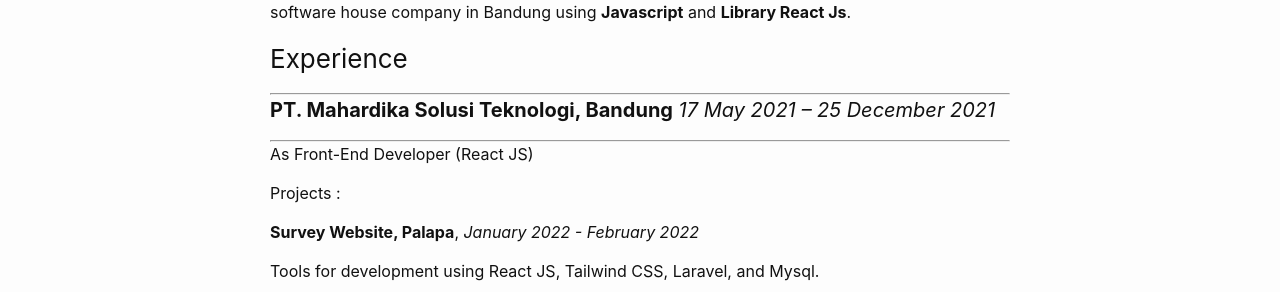
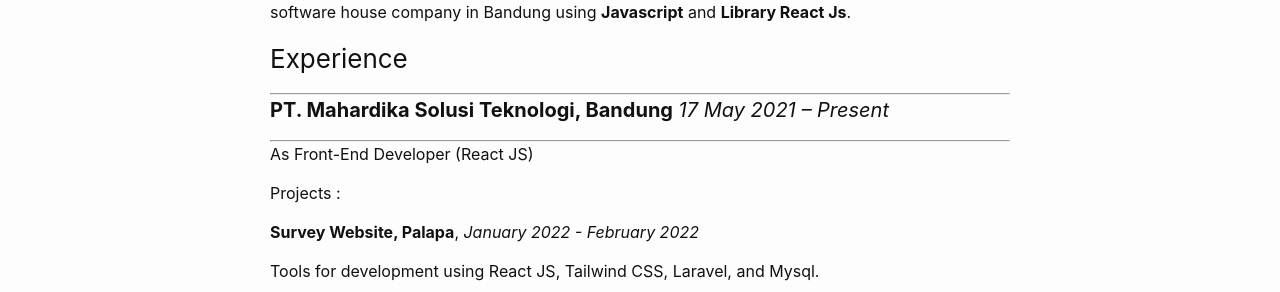
Before and after one commit to mhanifmuhsin/m-docs, a Jekyll site: the page built from about.markdown, in a window 1280 px wide. Shown: the part 326-618 px from the top of the page. Built offline with Jekyll 4.4.1, drawn with Linux system fonts in a browser that asks for light colours.

Commit message:
Update About

```diff
--- a/about.markdown
+++ b/about.markdown
@@ -10,7 +10,7 @@ My full name is **Muhamad Hanif Muhsin**, currently working in IT as a **Front E
 
 ### Experience
 ---
-#### **PT. Mahardika Solusi Teknologi, Bandung** *17 May 2021 – 25 December 2021*
+#### **PT. Mahardika Solusi Teknologi, Bandung** *17 May 2021 – Present*
 ---
 
 As Front-End Developer (React JS)
```
